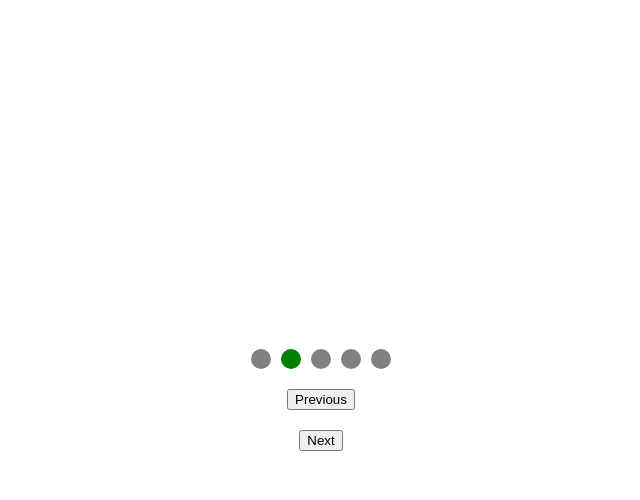
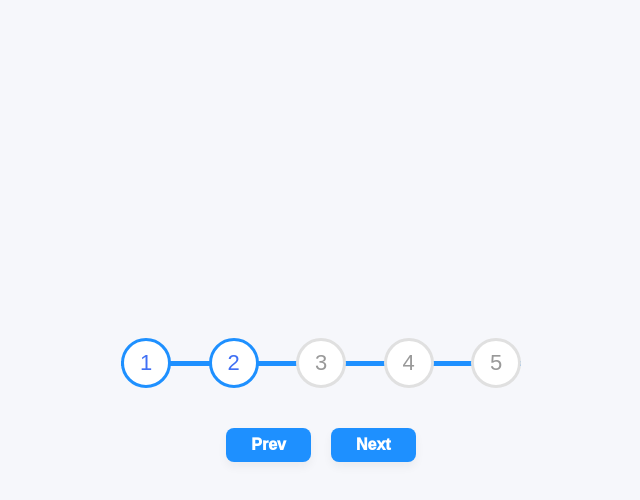
Before and after one commit to acciojob/progress-bar-codeswithadarsh, a website: page main.html in a window 1280 px wide. Both pictures are taken after a click on the button "Next". Shown: the whole page, without its empty margins (319-959 px from the left). Drawn offline with Linux system fonts and the light colour scheme.

Commit message:
created a submission

```diff
--- a/main.html
+++ b/main.html
@@ -1,24 +1,34 @@
 <!DOCTYPE html>
-<html lang="en">
+
+<html>
+
 <head>
-    <meta charset="UTF-8">
-    <meta name="viewport" content="width=device-width, initial-scale=1.0">
-    <link rel="stylesheet" href="styles.css">
-    <title>Progress Bar</title>
+	<link rel="stylesheet" href="styles.css">
 </head>
+
 <body>
+	 <div class="container">
+      <div class="steps">
+        <span class="circle active" id="circle-1">1</span>
+        <span class="circle active" id="circle-2">2</span>
+        <span class="circle" id="circle-3">3</span>
+        <span class="circle" id="circle-4">4</span>
+		  <span class="circle" id="circle-5">5</span>
+        <div class="progress-wrapper">
+          <span class="indicator"></span>
+        </div>
+      </div>
+      <div class="buttons">
+        <button id="prev" disabled>Prev</button>
+        <button id="next">Next</button>
+      </div>
+    </div>
 
-<div class="progress-bar">
-    <div id="circle-1" class="circle active"></div>
-    <div id="circle-2" class="circle"></div>
-    <div id="circle-3" class="circle"></div>
-    <div id="circle-4" class="circle"></div>
-    <div id="circle-5" class="circle"></div>
-</div>
 
-<button id="prev" disabled>Previous</button>
-<button id="next">Next</button>
 
-<script src="script.js"></script>
+    <script type="text/javascript" src="./script.js">
+</script>
+
 </body>
+
 </html>
--- a/script.js
+++ b/script.js
@@ -1,29 +1,46 @@
-document.addEventListener('DOMContentLoaded', function () {
-    const circles = document.querySelectorAll('.circle');
-    const prevButton = document.getElementById('prev');
-    const nextButton = document.getElementById('next');
-    let currentStep = 1;
+//your JS code here. If required.
+const circles = document.querySelectorAll(".circle");
+const nextBtn = document.querySelector("#next");
+const prevBtn = document.querySelector("#prev");
 
-    nextButton.addEventListener('click', function () {
-        if (currentStep < circles.length) {
-            circles[currentStep - 1].classList.remove('active');
-            circles[currentStep].classList.add('active');
-            currentStep++;
-            updateButtonState();
-        }
-    });
+let currentActive = 1;
 
-    prevButton.addEventListener('click', function () {
-        if (currentStep > 1) {
-            currentStep--;
-            circles[currentStep].classList.remove('active');
-            circles[currentStep - 1].classList.add('active');
-            updateButtonState();
-        }
-    });
+nextBtn.addEventListener("click", () => {
+  currentActive++;
 
-    function updateButtonState() {
-        prevButton.disabled = currentStep === 1;
-        nextButton.disabled = currentStep === circles.length;
+  if (currentActive > circles.length) {
+    currentActive = circles.length;
+  }
+
+  update();
+});
+
+prevBtn.addEventListener("click", () => {
+  currentActive--;
+
+  if (currentActive < 1) {
+    currentActive = 1;
+  }
+
+  update();
+});
+
+function update() {
+  circles.forEach((circle, idx) => {
+    if (idx < currentActive) {
+      circle.classList.add("active");
+
+    } else {
+      circle.classList.remove("active");
     }
-});
+  });
+
+  if (currentActive === 1) {
+    prevBtn.disabled = true;
+  } else if (currentActive === circles.length) {
+    nextBtn.disabled = true;
+  } else {
+    prevBtn.disabled = false;
+    nextBtn.disabled = false;
+  }
+}
--- a/styles.css
+++ b/styles.css
@@ -1,28 +1,100 @@
+/*  your css code here. If applicable */
+
+* {
+  margin: 0;
+  padding: 0;
+  box-sizing: border-box;
+  font-family: "Poppins", sans-serif;
+}
 body {
-    display: flex;
-    flex-direction: column;
-    align-items: center;
-    justify-content: center;
-    height: 100vh;
-    margin: 0;
+  height: 100vh;
+  display: flex;
+  align-items: center;
+  justify-content: center;
+  background: #f6f7fb;
+}
+.container {
+  display: flex;
+  flex-direction: column;
+  align-items: center;
+  gap: 40px;
+  max-width: 400px;
+  width: 100%;
+}
+.container .steps {
+  display: flex;
+  width: 100%;
+  align-items: center;
+  justify-content: space-between;
+  position: relative;
+}
+.steps .circle {
+  display: flex;
+  align-items: center;
+  justify-content: center;
+  height: 50px;
+  width: 50px;
+  color: #999;
+  font-size: 22px;
+  font-weight: 500;
+  border-radius: 50%;
+  background: #fff;
+  border: 3px solid #e0e0e0;
+  transition: all 200ms ease;
+  transition-delay: 0s;
+}
+.steps .circle.active {
+  transition-delay: 100ms;
+  border-color: dodgerblue;
+  color: #4070f4;
+}
+.steps .progress-wrapper {
+  position: absolute;
+/* 	padding-top:5px; */
+/* 	padding-bottom:5px; */
+  height: 5px;
+  width: 100%;
+  background:dodgerblue;
+  z-index:-1;
+/* 	-moz-border-radious:0.8em; */
+/* 	-webkit-border-radius:0.8em; */
+/* 	text-align:center; */
+
+}
+.progress-wrapper .indicator {
+/* 	list-style-type:none; */
+	position:relative;
+  position: absolute;
+  height: 100%;
+  width: 0%;
+  background: #4070f4;
+  transition: all 300ms ease;
 }
 
-.progress-bar {
-    display: flex;
+.container .buttons {
+  display: flex;
+  gap: 20px;
 }
-
-.circle {
-    width: 20px;
-    height: 20px;
-    border-radius: 50%;
-    background-color: gray;
-    margin: 0 5px;
+.buttons button {
+  padding: 8px 25px;
+  background:dodgerblue;
+  border: none;
+  border-radius: 8px;
+  color: #fff;
+  font-size: 16px;
+  font-weight: 1000;
+  cursor: pointer;
+  box-shadow: 0 5px 10px rgba(0, 0, 0, 0.05);
+  transition: all 200ms linear;
 }
-
-.circle.active {
-    background-color: green;
+.buttons button:active {
+  transform: scale(0.97);
 }
-
-button {
-    margin-top: 20px;
+/* .indicator{
+	background-color:skyblue;
+	border:2px solid red;
+} */
+.buttons button:disabled {
+  background: #87a5f8;
+  cursor: not-allowed;
 }
```
